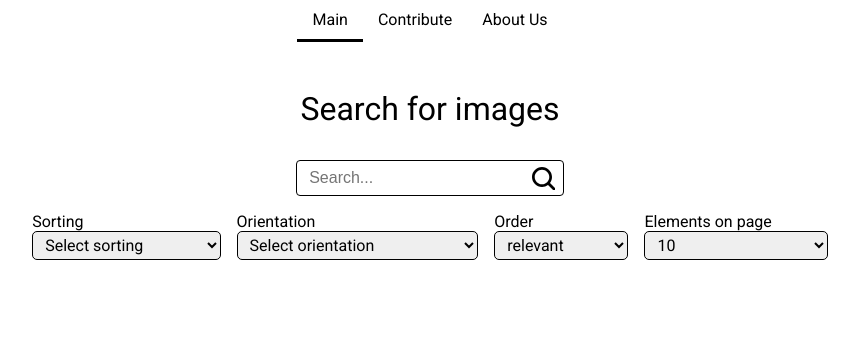
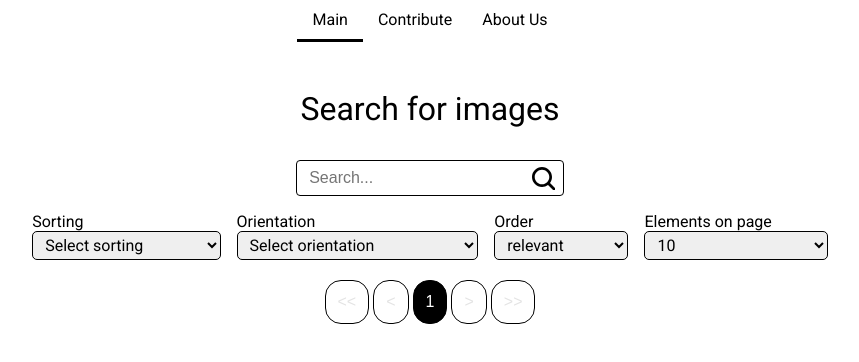
Before and after one commit to wunlei/photo-gallery, a React (Create React App) app in the folder react-components/: page / in a window 1280 px wide. Shown: the top 362 px of the page, without its empty margins (210-1069 px from the left). Built offline with nearby package versions, Linux system fonts and the light colour scheme.

Commit message:
feat: add pagination

```diff
--- a/react-components/src/api/Api.ts
+++ b/react-components/src/api/Api.ts
@@ -3,8 +3,8 @@ import { ApiPhotoData, ApiResponse } from './Api.types';
 
 export async function getSearchResults(
   query: string,
-  pageNum = 1,
-  pageLimit = 10,
+  pageNum = '1',
+  pageLimit = '10',
   order_by = 'relevant',
   orientation?: string
 ): Promise<ApiResponse> {
--- a/react-components/src/api/Api.types.ts
+++ b/react-components/src/api/Api.types.ts
@@ -36,5 +36,7 @@ interface TagData {
 }
 
 export interface ApiResponse {
+  total: number;
+  total_pages: number;
   results: ApiSearchData[];
 }
--- /dev/null
+++ b/react-components/src/components/Pagination/Pagination.scss
@@ -0,0 +1,28 @@
+.pagination {
+  display: flex;
+  column-gap: 0.25em;
+}
+
+.pagination__btn {
+  padding: 0.75em;
+  border: 1px solid #000000;
+  border-radius: 1em;
+  font-size: 1em;
+  text-align: center;
+  background-color: transparent;
+  cursor: pointer;
+
+  &:hover {
+    background-color: rgb(228, 228, 228);
+  }
+
+  &.active {
+    background-color: #000000;
+    color: #ffffff;
+  }
+
+  &.disabled {
+    pointer-events: none;
+    color: rgb(228, 228, 228);
+  }
+}
--- /dev/null
+++ b/react-components/src/components/Pagination/Pagination.tsx
@@ -0,0 +1,102 @@
+import React from 'react';
+import './Pagination.scss';
+
+interface PaginationProps {
+  pageCount: number;
+  handlePageUpdate: (value: string) => void;
+  currentPage: string;
+}
+
+function Pagination(props: PaginationProps) {
+  function switchNextPage() {
+    const num = Number(props.currentPage) + 1;
+    props.handlePageUpdate(num.toString());
+  }
+
+  function switchFirstPage() {
+    props.handlePageUpdate('1');
+  }
+
+  function switchPreviousPage() {
+    const num = Number(props.currentPage) - 1;
+    props.handlePageUpdate(num.toString());
+  }
+
+  function switchLastPage() {
+    props.handlePageUpdate(props.pageCount.toString());
+  }
+
+  function changePage(event: React.MouseEvent<HTMLButtonElement, MouseEvent>) {
+    const element = event.target as HTMLDivElement;
+    const pageNumber = element.textContent;
+    props.handlePageUpdate(pageNumber || '1');
+  }
+
+  function getRange() {
+    const active = Number(props.currentPage);
+
+    let coeff = -2;
+    if (active === 1) {
+      coeff = 0;
+    } else if (active === props.pageCount) {
+      coeff -= 2;
+    }
+
+    const rangeLength = props.pageCount > 1 ? 5 : 1;
+
+    return new Array(rangeLength).fill('').map(() => {
+      const num = active + coeff;
+      coeff += 1;
+      return num;
+    });
+  }
+
+  return (
+    <div className="pagination">
+      <button
+        onClick={switchFirstPage}
+        className={`pagination__btn pagination__btn_prev ${
+          props.currentPage === '1' ? 'disabled' : ''
+        }`}
+      >
+        {'<<'}
+      </button>
+
+      <button
+        onClick={switchPreviousPage}
+        className={`pagination__btn pagination__btn_prev ${
+          props.currentPage === '1' ? 'disabled' : ''
+        }`}
+      >
+        {'<'}
+      </button>
+      {getRange().map((item, index) => (
+        <button
+          key={index}
+          onClick={changePage}
+          className={`pagination__btn ${props.currentPage === item.toString() ? 'active' : null}`}
+        >
+          <span>{item}</span>
+        </button>
+      ))}
+      <button
+        onClick={switchNextPage}
+        className={`pagination__btn pagination__btn_next ${
+          props.currentPage === props.pageCount.toString() ? 'disabled' : ''
+        }`}
+      >
+        {'>'}
+      </button>
+      <button
+        onClick={switchLastPage}
+        className={`pagination__btn pagination__btn_prev ${
+          props.currentPage === props.pageCount.toString() ? 'disabled' : ''
+        }`}
+      >
+        {'>>'}
+      </button>
+    </div>
+  );
+}
+
+export default Pagination;
--- a/react-components/src/contexts/AppContext.tsx
+++ b/react-components/src/contexts/AppContext.tsx
@@ -1,5 +1,5 @@
 import React, { useReducer, useState } from 'react';
-import { ApiSearchData } from 'api/Api.types';
+import { ApiResponse, ApiSearchData } from 'api/Api.types';
 import { ICardContribute } from 'components/FormContribute/FormContribute.types';
 import { createContext } from 'react';
 import {
@@ -16,6 +16,13 @@ const filtersInitialState = {
   orientation: '',
   order: 'relevant',
   elemCount: '10',
+  pageNum: '1',
+};
+
+const searchDataInitialState = {
+  total: 1,
+  total_pages: 1,
+  results: [],
 };
 
 function sortSearchData(data: ApiSearchData[], sorting: string) {
@@ -31,7 +38,7 @@ function sortSearchData(data: ApiSearchData[], sorting: string) {
 
 export const AppContext = createContext<IAppContext>({
   formData: [],
-  searchData: [],
+  searchData: searchDataInitialState,
   searchQuery: '',
   photoData: {},
   filtersState: filtersInitialState,
@@ -52,6 +59,8 @@ function reducer(state: IFiltersState, action: DispatchValue) {
       return { ...state, order: action.value };
     case 'elemCount':
       return { ...state, elemCount: action.value };
+    case 'pageNum':
+      return { ...state, pageNum: action.value };
     default:
       throw new Error();
   }
@@ -60,7 +69,7 @@ function reducer(state: IFiltersState, action: DispatchValue) {
 export function AppContextProvider(props: IAppContextProvider) {
   const [formData, setFormData] = useState<Array<ICardContribute>>([]);
 
-  const [searchData, setSearchData] = useState<Array<ApiSearchData>>([]);
+  const [searchData, setSearchData] = useState<ApiResponse>(searchDataInitialState);
 
   const [searchQuery, setSearchQuery] = useState<string>('');
 
@@ -82,9 +91,12 @@ export function AppContextProvider(props: IAppContextProvider) {
         return [...prevState, value];
       });
     },
-    updateSearchData: (value: ApiSearchData[], sorting: string) => {
-      const data = sortSearchData(value, sorting);
-      setSearchData(data);
+    updateSearchData: (value: ApiResponse, sorting: string) => {
+      const sortedData = sortSearchData(value.results, sorting);
+      setSearchData({
+        ...value,
+        results: sortedData,
+      });
     },
     filtersDispatch: (action: DispatchValue) => {
       filtersDispatch(action);
--- a/react-components/src/views/Main/Main.tsx
+++ b/react-components/src/views/Main/Main.tsx
@@ -5,6 +5,7 @@ import SearchBar from 'components/SearchBar/SearchBar';
 import { getSearchResults } from 'api/Api';
 import { AppContext } from 'contexts/AppContext';
 import Select from 'components/Input/Select';
+import Pagination from 'components/Pagination/Pagination';
 import './Main.scss';
 
 function MainPage() {
@@ -15,6 +16,7 @@ function MainPage() {
     filtersState,
     filtersDispatch,
     searchQuery,
+    photoData,
     updateSearchQuery,
   } = useContext(AppContext);
 
@@ -25,14 +27,14 @@ function MainPage() {
         setIsLoading(true);
         const data = await getSearchResults(
           trimmedValue,
-          1,
-          Number(filtersState.elemCount),
+          filtersState.pageNum,
+          filtersState.elemCount,
           filtersState.order,
           filtersState.orientation
         );
         setIsLoading(false);
         updateSearchQuery(trimmedValue);
-        updateSearchData(data.results, filtersState.sorting);
+        updateSearchData(data, filtersState.sorting);
       }
     }
   }
@@ -40,12 +42,12 @@ function MainPage() {
   async function handleFiltersChange() {
     const data = await getSearchResults(
       searchQuery,
-      1,
-      Number(filtersState.elemCount),
+      filtersState.pageNum,
+      filtersState.elemCount,
       filtersState.order,
       filtersState.orientation
     );
-    updateSearchData(data.results, filtersState.sorting);
+    updateSearchData(data, filtersState.sorting);
   }
 
   useEffect(() => {
@@ -106,9 +108,16 @@ function MainPage() {
           value={filtersState.elemCount}
         />
       </div>
+      <Pagination
+        currentPage={filtersState.pageNum}
+        pageCount={searchData.total_pages || 1}
+        handlePageUpdate={(value) => {
+          filtersDispatch({ type: 'pageNum', value: value });
+        }}
+      />
       <div className="cards-container">
         {isLoading ? <Loader /> : null}
-        {searchData.map((data) => (
+        {searchData.results.map((data) => (
           <Card
             key={data.id}
             imgUrl={data.urls.regular}
```
Also changed, not shown: react-components/src/contexts/AppContext.types.ts (+4 -3 lines).
